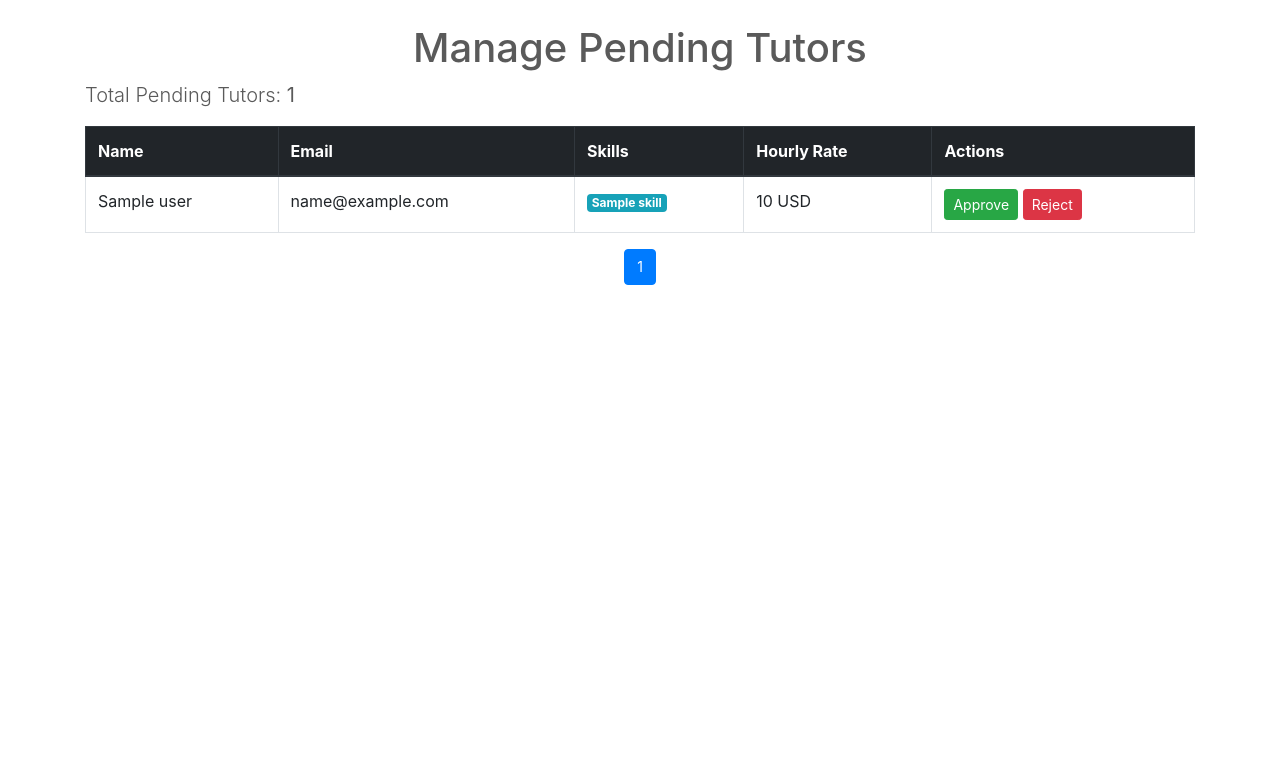
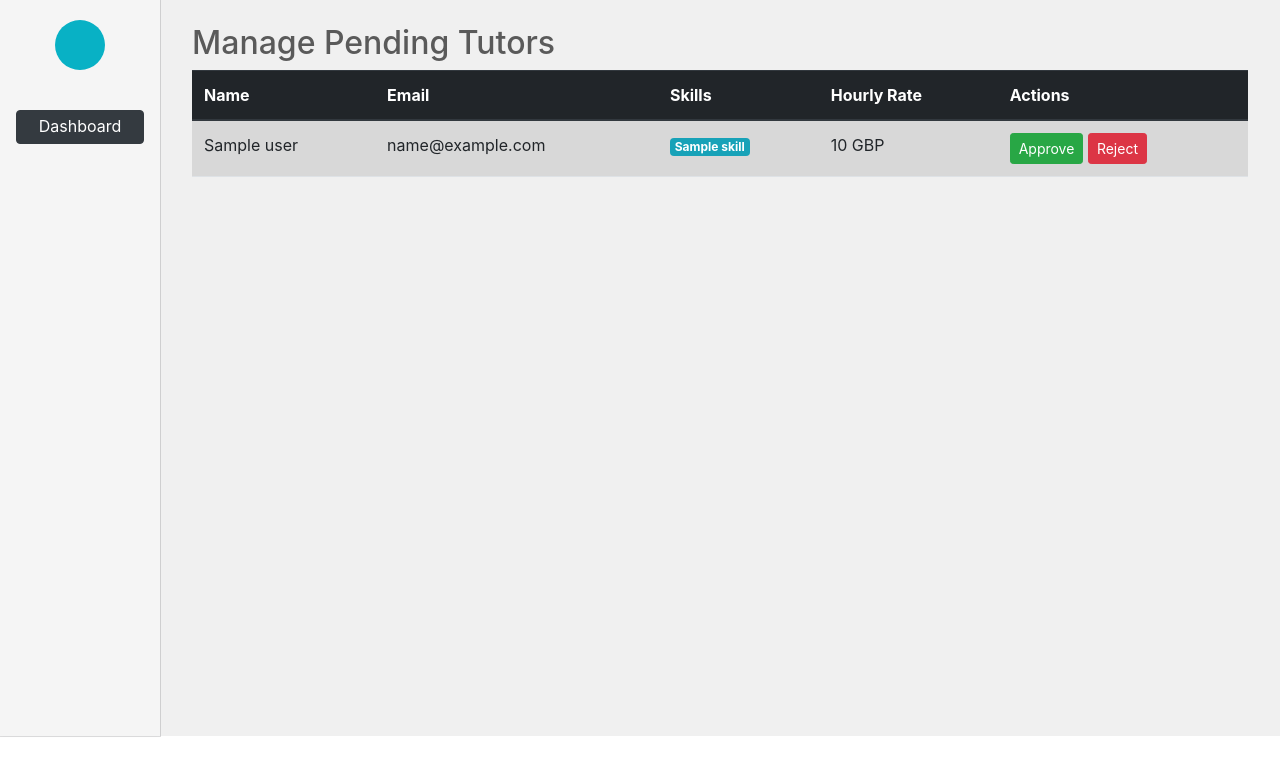
Before and after one commit to jd-paul/project-dragonfly, a Django app: template tutorials/templates/admin/manage_tutors.html in a window 1280 px wide. Shown: the top 776 px of the page. Run offline with Django 3.2, Linux system fonts and the light colour scheme; the template is opened without the code that fills it: most values are stand-ins (such as "Sample title", 1, 10 or a date in 2020); some libraries are stand-ins or nearby versions.

Commit message:
modify manage_tutors template to match others

```diff
--- a/tutorials/templates/admin/manage_tutors.html
+++ b/tutorials/templates/admin/manage_tutors.html
@@ -1,8 +1,15 @@
 {% extends 'base_content.html' %}
+{% block content %}
 
-{% block content %}
-  <div class="container mt-4">
-    <h1 class="text-center">Manage Pending Tutors</h1>
+<div class="layout">
+    {% include 'partials/sidebar.html' %}
+
+    <div class="content" style="background-color: #F0F0F0;">
+        <h2>Manage Pending Tutors</h2>
+
+
+        <!-- Pending Tutors Table -->
+        <div class="container-fluid" style="padding: 0; margin: 0; padding-bottom: 1.5rem;">
 
             <!-- Display success/error messages -->
             {% if messages %}
@@ -13,13 +20,9 @@
                 </div>
             {% endif %}
 
-    <div class="row">
-      <div class="col-12">
-        <p class="lead">Total Pending Tutors: <strong>{{ tutor_count }}</strong></p>
-
             {% if tutors %}
                 <div class="table-responsive">
-            <table class="table table-bordered table-hover">
+                    <table class="table table-striped table-hover">
                         <thead class="thead-dark">
                             <tr>
                                 <th>Name</th>
@@ -39,8 +42,9 @@
                                             <span class="badge badge-info">{{ skill.name }}</span>
                                         {% endfor %}
                                     </td>
-                    <td>{{ tutor.price_per_hour }} USD</td>
+                                    <td>{{ tutor.price_per_hour }} GBP</td>
                                     <td>
+                                        <!-- Approve Button -->
                                         <form method="post" style="display:inline;">
                                             {% csrf_token %}
                                             <input type="hidden" name="tutor_id" value="{{ tutor.id }}">
@@ -48,6 +52,7 @@
                                                 <i class="fas fa-check-circle"></i> Approve
                                             </button>
                                         </form>
+                                        <!-- Reject Button -->
                                         <form method="post" style="display:inline;">
                                             {% csrf_token %}
                                             <input type="hidden" name="tutor_id" value="{{ tutor.id }}">
@@ -61,24 +66,20 @@
                         </tbody>
                     </table>
                 </div>
-
-          <!-- Pagination Controls -->
-          <nav aria-label="Page navigation">
-            <ul class="pagination justify-content-center">
-              {% if tutors.has_previous %}
-                <li class="page-item">
-                  <a class="page-link" href="?page=1" aria-label="First">
-                    <span aria-hidden="true">&laquo;&laquo;</span>
+                {% if is_paginated %}
+                <nav class="d-flex justify-content-center">
+                    <ul class="pagination">
+                        <!-- Previous Page Link -->
+                        <li class="page-item {% if not tutors.has_previous %}disabled{% endif %}">
+                            <a class="page-link"
+                            href="{% if tutors.has_previous %}?page={{ tutors.previous_page_number }}{% else %}#{% endif %}">
+                                &laquo; Prev
                             </a>
                         </li>
-                <li class="page-item">
-                  <a class="page-link" href="?page={{ tutors.previous_page_number }}" aria-label="Previous">
-                    <span aria-hidden="true">&laquo;</span>
-                  </a>
-                </li>
-              {% endif %}
 
+                        <!-- Page Numbers with Ellipsis -->
                         {% for num in tutors.paginator.page_range %}
+                            {% if num == 1 or num == tutors.paginator.num_pages or num >= tutors.number|add:"-2" and num <= tutors.number|add:"2" %}
                                 {% if tutors.number == num %}
                                     <li class="page-item active">
                                         <span class="page-link">{{ num }}</span>
@@ -88,23 +89,23 @@
                                         <a class="page-link" href="?page={{ num }}">{{ num }}</a>
                                     </li>
                                 {% endif %}
+                            {% elif num == tutors.number|add:"-3" or num == tutors.number|add:"3" %}
+                                <li class="page-item disabled">
+                                    <span class="page-link">…</span>
+                                </li>
+                            {% endif %}
                         {% endfor %}
 
-              {% if tutors.has_next %}
-                <li class="page-item">
-                  <a class="page-link" href="?page={{ tutors.next_page_number }}" aria-label="Next">
-                    <span aria-hidden="true">&raquo;</span>
+                        <!-- Next Page Link -->
+                        <li class="page-item {% if not tutors.has_next %}disabled{% endif %}">
+                            <a class="page-link"
+                            href="{% if tutors.has_next %}?page={{ tutors.next_page_number }}{% else %}#{% endif %}">
+                                Next &raquo;
                             </a>
                         </li>
-                <li class="page-item">
-                  <a class="page-link" href="?page={{ tutors.paginator.num_pages }}" aria-label="Last">
-                    <span aria-hidden="true">&raquo;&raquo;</span>
-                  </a>
-                </li>
-              {% endif %}
                     </ul>
                 </nav>
-
+            {% endif %}
         {% else %}
           <p>No pending tutor applications at the moment.</p>
         {% endif %}
```
Lines whose indentation alone changed are shown as unchanged.
